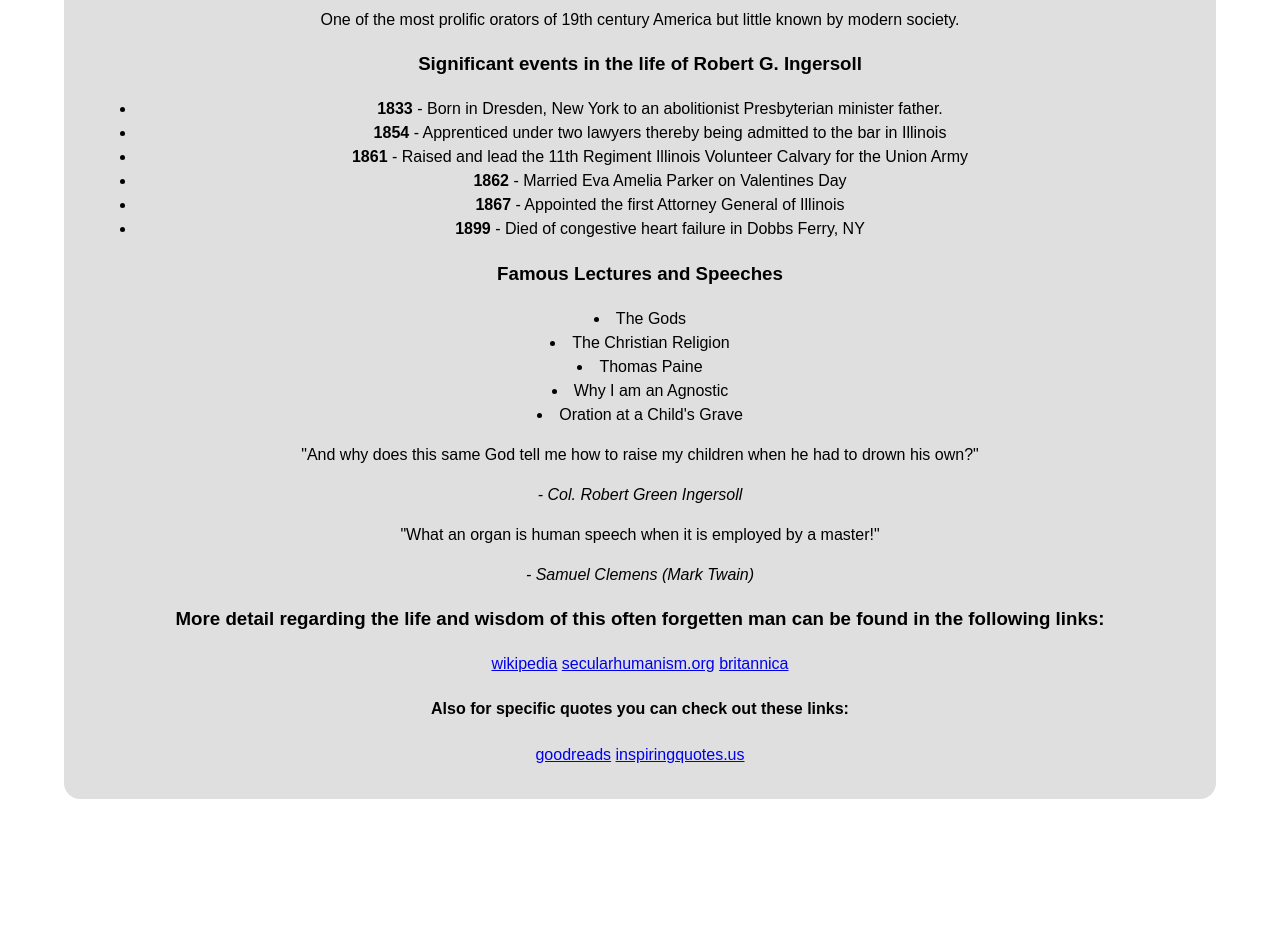
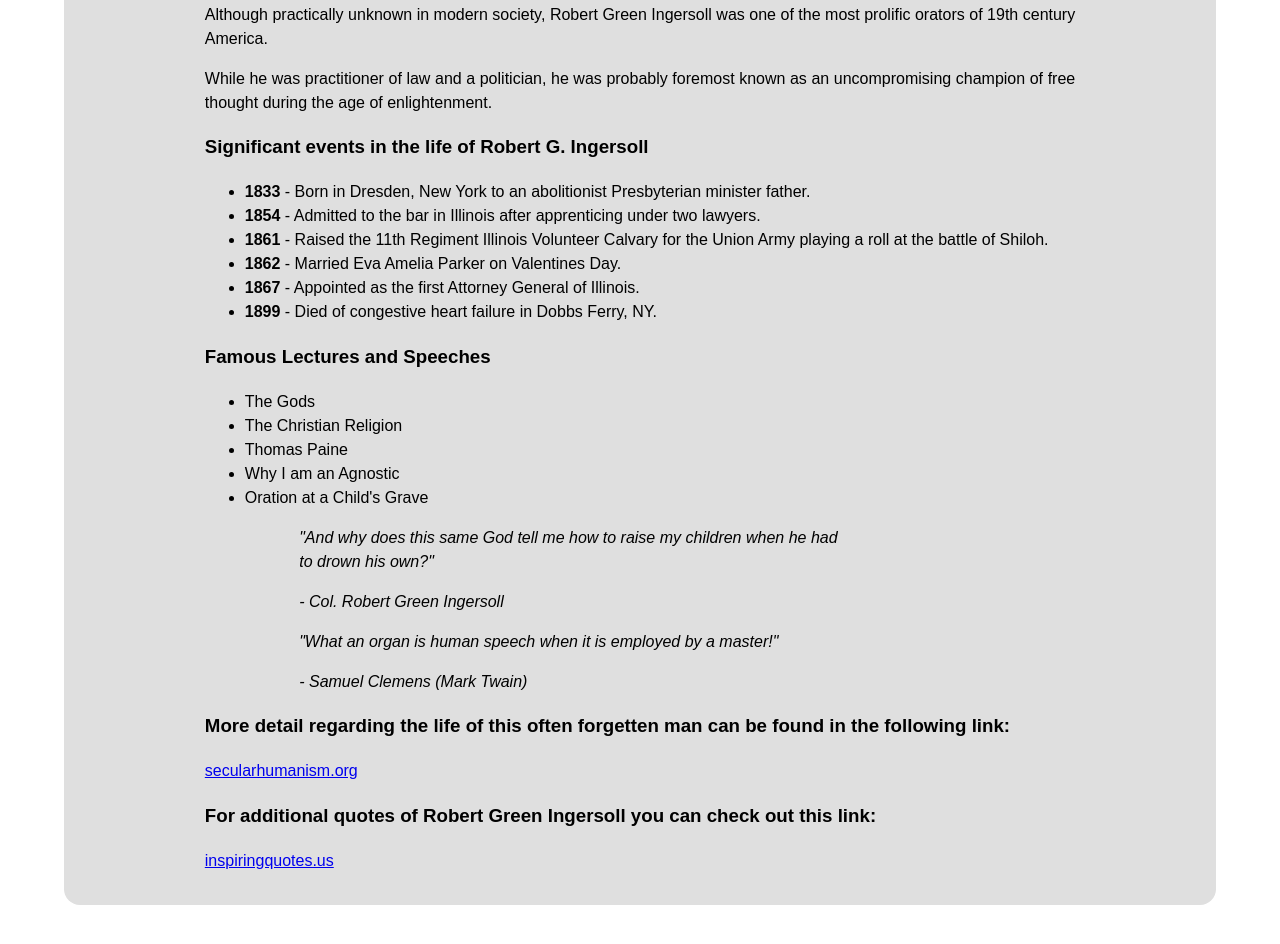
Before and after one commit to BohdanHoh/fcc-tributepage, a plain HTML site: page index.html in a window 1280 px wide. Shown: the part 1056-2000 px from the top of the page. Before the commit the page ends 1919 px from the top, so only its background shows below. Drawn offline with Linux system fonts and the light colour scheme.

Commit message:
finalizing html and css

```diff
--- a/index.html
+++ b/index.html
@@ -15,61 +15,62 @@
     <main id="main">
         <h1 id="title">Colonel Robert Green Ingersoll</h1>
         <h2 id="subtitle">The Great Agnostic</h2>
+
         <figure id="img-div">
             <img src="img/512px-Robert_G._Ingersoll_-_Brady-Handy.jpg" alt="Picture of Robert G. Ingersoll between 1865 and 1880" id="image">
             <figcaption id="img-caption">"Ingersoll, Robert (The Infidel)"-Library of Congress </figcaption>
         </figure>
+
         <section id="tribute-info">
             <h3>SUMMARY</h3>
-        <p>One of the most prolific orators of 19th century America but little known by modern society.</p>
+            <p>Although practically unknown in modern society, Robert Green Ingersoll was one of the most prolific orators of 19th century America.</p>
+            <p>While he was practitioner of law and a politician, he was probably foremost known as an uncompromising champion of free thought during the age of enlightenment.</p>
             <h3 id="headline">Significant events in the life of Robert G. Ingersoll</h3>
                 <ul>
                     <li>
                         <strong>1833</strong> - Born in Dresden, New York to an abolitionist Presbyterian minister father.
                     </li>
                     <li>
-                <strong>1854</strong> - Apprenticed under two lawyers thereby being admitted to the bar in Illinois
+                        <strong>1854</strong> - Admitted to the bar in Illinois after apprenticing under two lawyers.
                     </li>
                     <li>
-                <strong>1861</strong> - Raised and lead the 11th Regiment Illinois Volunteer Calvary for the Union Army
+                        <strong>1861</strong> - Raised the 11th Regiment Illinois Volunteer Calvary for the Union Army playing a roll at the battle of Shiloh.
                     </li>
                     <li>
-                <strong>1862</strong> - Married Eva Amelia Parker on Valentines Day
+                        <strong>1862</strong> - Married Eva Amelia Parker on Valentines Day.
                     </li>
                     <li>
-                <strong>1867</strong> - Appointed the first Attorney General of Illinois
+                        <strong>1867</strong> - Appointed as the first Attorney General of Illinois.
                     </li>
                     <li>
-                <strong>1899</strong> - Died of congestive heart failure in Dobbs Ferry, NY
+                        <strong>1899</strong> - Died of congestive heart failure in Dobbs Ferry, NY.
                     </li>
-
                 </ul>
                 <h3>Famous Lectures and Speeches</h3>
-        <ul></ul>
+                <ul>
                     <li>The Gods</li>
                     <li>The Christian Religion</li>
                     <li>Thomas Paine</li>
                     <li>Why I am an Agnostic</li>
                     <li>Oration at a Child's Grave</li>
                 </ul>
+        </section>
+
         <blockquote cite="https://www.goodreads.com/author/quotes/156323.Robert_G_Ingersoll#:~:text=%E2%80%9CAnd%20why%20does%20this%20same,he%20had%20to%20drown%20his%3F%E2%80%9D&text=%E2%80%9CI%20will%20not%20attack%20your,enslave%20the%20minds%20of%20men.">
             <p>"And why does this same God tell me how to raise my children when he had to drown his own?"</p>
             <cite>- Col. Robert Green Ingersoll</cite>
         </blockquote>
+
         <blockquote cite="https://secularhumanism.org/ingersoll-museum/robert-green-ingersoll-biography/">
             <p>"What an organ is human speech when it is employed by a master!"</p>
             <cite>- Samuel Clemens (Mark Twain)</cite>
         </blockquote>
 
-        <div id="links">
-        <h3>More detail regarding the life and wisdom of this often forgetten man can be found in the following links:</h3>
-        <a href="https://en.wikipedia.org/wiki/Robert_G._Ingersoll" id="tribute-link" class="tribute-links">wikipedia</a>
-        <a href="https://secularhumanism.org/ingersoll-museum/robert-green-ingersoll-biography/" class="tribute-links">secularhumanism.org</a>
-        <a href="https://www.britannica.com/biography/Robert-G-Ingersoll" class="tribute-links">britannica</a>
-        <h4>Also for specific quotes you can check out these links:</h4>
-        <a href="https://www.goodreads.com/author/quotes/156323.Robert_G_Ingersoll#:~:text=%E2%80%9CThere%20are%20in%20nature%20neither,punishments%20%E2%80%94%20there%20are%20consequences.%E2%80%9D&text=%E2%80%9CThe%20hands%20that%20help%20are,far%20than%20lips%20that%20pray.%E2%80%9D&text=%E2%80%9CThe%20man%20who%20does%20not,himself%20and%20to%20his%20fellowmen.%E2%80%9D&text=%E2%80%9CIn%20the%20republic%20of%20mediocrity%2C%20genius%20is%20dangerous.%E2%80%9D">goodreads</a>
-        <a href="https://www.inspiringquotes.us/author/5152-robert-green-ingersoll">inspiringquotes.us</a>
-        </div>
+        <section id="tribute-links">
+            <h3>More detail regarding the life of this often forgetten man can be found in the following link:</h3>
+                <a href="https://secularhumanism.org/ingersoll-museum/robert-green-ingersoll-biography/" id="tribute-link" target="_blank">secularhumanism.org</a>
+            <h3>For additional quotes of Robert Green Ingersoll you can check out this link:</h3>
+                <a href="https://www.inspiringquotes.us/author/5152-robert-green-ingersoll" target="_blank">inspiringquotes.us</a>
         </section>
     </main>
 </body>
--- a/style.css
+++ b/style.css
@@ -10,7 +10,7 @@ body {
 
 #main {
     margin: 5% 5%;
-    padding: 2.5%;
+    padding: 2.5% 2.5%;
     border-radius: 1em;
     background: rgb(223, 223, 223);
 }
@@ -32,13 +32,39 @@ img {
     display: block;
     height: auto;
     margin: 0 auto;
+    border-radius: 1em;
 }
 #img-div {
     background: white;
     padding: 10px;
     margin: 0;
+    border-radius: 1em;
 }
 
 #img-caption {
-    margin: 15px 0 5px 0;
+    margin: 10px 0 5px 0;
 }
+
+#tribute-info {
+    text-align: justify;
+    padding-left: 10%;
+    padding-right: 10%;
+}
+
+li {
+    display: list-item;
+    list-style-position: outside;
+}
+
+blockquote {
+    font-style: italic;
+    padding-left: 15%;
+    max-width: 50%;
+    text-align: left;
+}
+
+#tribute-links {
+    text-align: left;
+    padding-left: 10%;
+    padding-right: 10%;
+}
```
Lines whose indentation alone changed are shown as unchanged.
